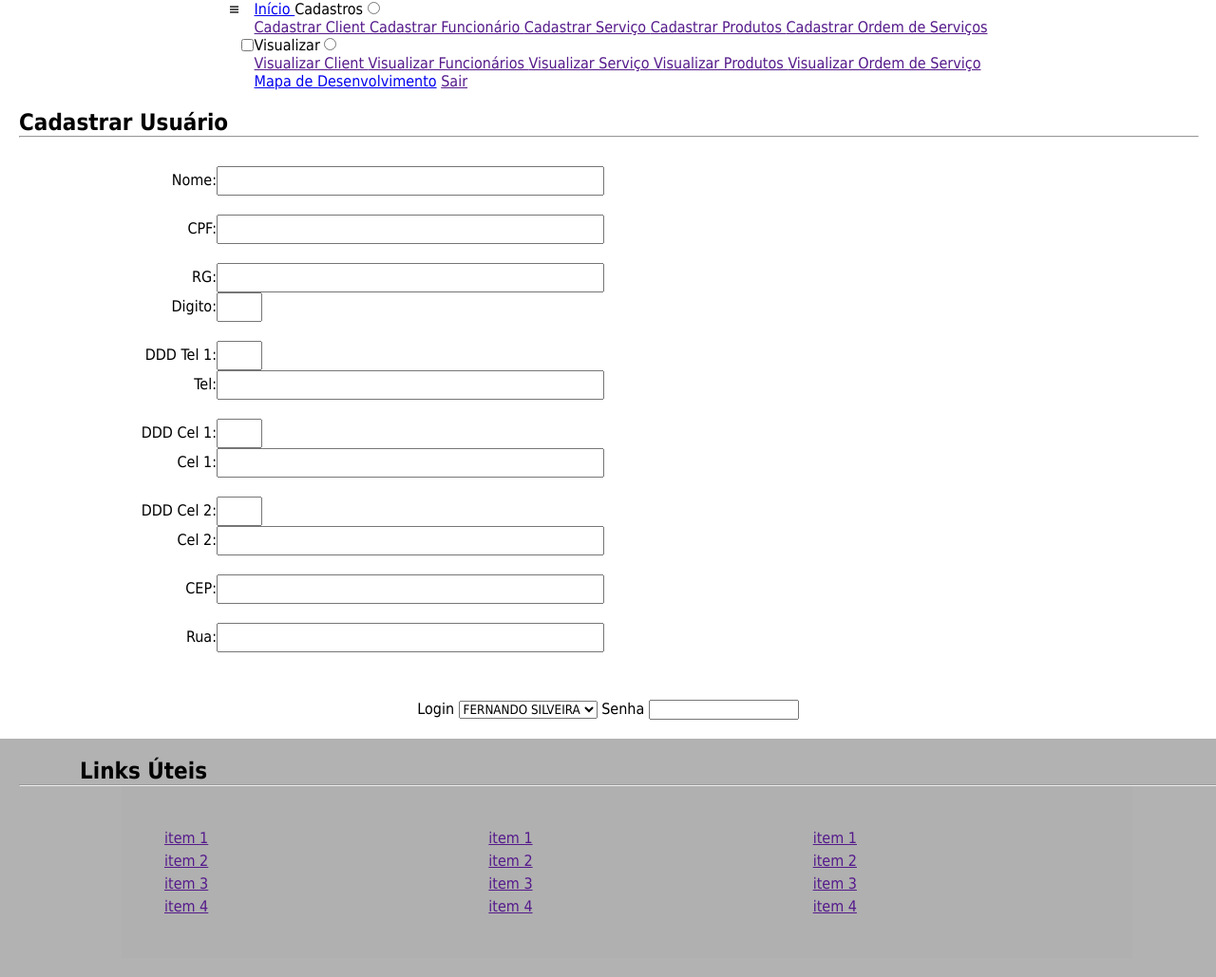
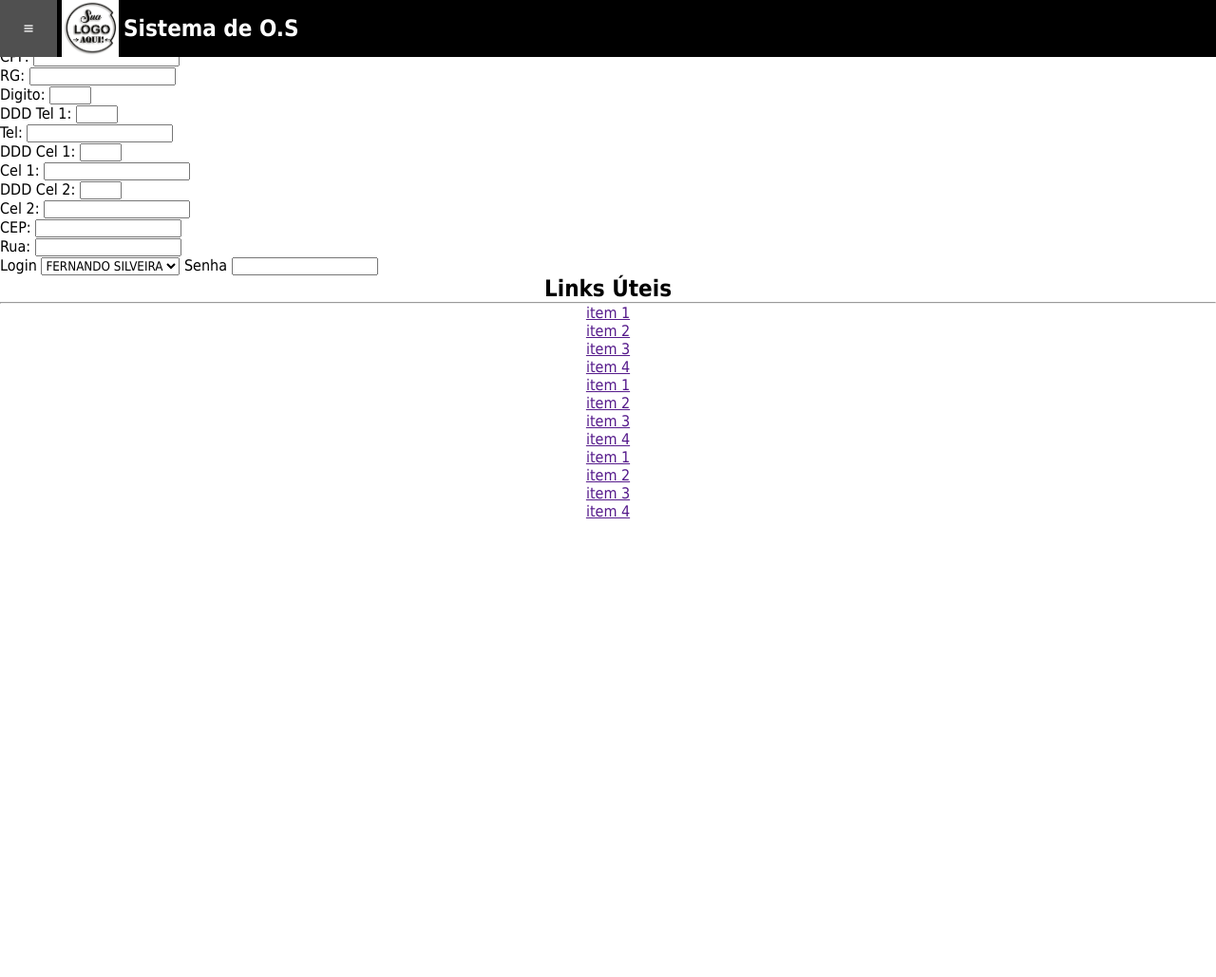
Before and after one commit to fernandosilveiraprof/_Apps, a PHP site: page /CadastrarUsuario.php in a window 1280 px wide. Shown: the whole page at 95% size. After the commit the page ends 546 px from the top, so only its background shows below. Run offline with PHP 8.4, Linux system fonts and the light colour scheme.

Commit message:
novo patch

```diff
--- a/_front/CadastrarUsuario.php
+++ b/_front/CadastrarUsuario.php
@@ -1,7 +1,7 @@
 
 <?php require 'top.php'; ?>
 
-<article>
+<article id="cadastrouser">
 
 	<form action="">
 		<h1>
--- /dev/null
+++ b/_front/_css/menustyle.css
@@ -0,0 +1,169 @@
+* {
+	margin: 0;
+	padding: 0;
+	font-family: "tahoma";
+
+}
+nav {background-color: rgba(0,0,0,1);}
+nav a, nav label {
+	background-color: rgba(255,255,255,0.1);
+}
+
+.dMenu {
+	display: column;
+	position: absolute;
+
+	z-index: 12;
+	top: 60px;
+
+	left: -300px;
+
+	width:270px;
+	height: 80vh;
+
+	max-width: 270px;
+	min-height: 40px;
+	max-height: 1000px;
+	line-height: 40px;
+	background:rgba(50,50,50,1);
+	transition: .2s all;
+
+	text-align:left;
+
+	padding: 0px 0px;
+
+}
+
+nav {
+	display: flex;
+	flex-direction: space-between;
+	position: fixed;
+	z-index: 10;
+	width: 100%;
+	height: 60px;
+	line-height: 60px;
+
+	color: rgba(255,255,255,1);
+
+}
+#lbequiv {
+
+	width: 60px;
+	line-height: 60px;
+	height: 60px;
+	text-align: center;
+	cursor: pointer;
+
+}
+
+#bt-equiv:checked ~ #lbequiv,
+nav a:hover,
+input:checked ~ label,
+label:hover,
+.SInput-1:checked ~ div[id^=Sub-1],
+.SInput-2:checked ~ div[id^=Sub-2],
+#bt-equiv:checked ~ label,
+nav input[id^="bt-*"]:checked ~ label
+{
+	background-color: rgba(100,100,100,0.8);
+
+}
+#bt-equiv:checked ~ .dMenu {
+	left: 0px;
+
+}
+
+.dMenu label ,
+.dMenu a
+{
+	display: block;
+	width: 100%-30px;
+	cursor: pointer;
+	color: white;
+	text-decoration-line: none;
+	display: block;
+	padding:0px 15px;
+
+}
+
+
+div[id^=Sub-] {
+
+	display: flex;
+	flex-direction: column;
+	z-index: 0;
+	position: absolute;
+	width: 100%;
+	height: 0px;
+	line-height: 40px;
+	max-height: 0px;
+	min-height: 0px;
+	left: 0px;
+	overflow:auto;
+	transition: .2s all;
+	background-color: rgba(255,255,255,.3);
+}
+.SInput-1:checked ~ div[id^=Sub-1],
+.SInput-2:checked ~ div[id^=Sub-2]{
+
+	position: relative;
+	z-index: 10;
+	width: 100%;
+
+	min-height: 30px;
+	height: auto;
+	max-height:1000px;
+
+	left: 0px;
+	background-color: rgba(0,0,0,1);
+
+}
+
+nav input {
+	display: none;
+}
+
+
+nav figure {
+
+	margin-right:0px;
+
+}
+nav figure img{
+	margin-left: 5px;
+	width: 60px;
+	height: 60px;
+	line-height: 60px;
+
+
+}
+
+nav h2 {
+	margin-left: 5px;
+}
+
+@media only screen and (min-width: 300px) and (max-width: 320px) {
+	.dMenu {
+		max-width: 200px;
+		width: 220px;
+		left: -100%;
+	}
+}
+@media only screen and (min-width: 300px) and (max-width: 320px) {
+	.dMenu {
+		max-width: 100%;
+		width: 100%;
+		left: -100%;
+	}
+}
+/*
+165,05
+846000000014 650502962022 105101870001 002244403016
+
+192,70
+846300000011 927002962029 106101870009 002262831783
+
+
+Protocolo
+187213549034324
+*/
--- /dev/null
+++ b/_front/_css/style.css
@@ -0,0 +1,170 @@
+* {
+	margin: 0;
+	padding: 0;
+	font-family: "tahoma";
+
+}
+nav {background-color: rgba(0,0,0,1);}
+nav a, nav label {
+	background-color: rgba(255,255,255,0.1);
+}
+
+.dMenu {
+	display: column;
+	position: absolute;
+
+	z-index: 12;
+	top: 60px;
+
+	left: -300px;
+
+
+
+
+	max-width: 350px;
+	min-height: 40px;
+	max-height: 600px;
+	line-height: 40px;
+	background:rgba(50,50,50,1);
+	transition: .2s all;
+
+	text-align:left;
+
+	padding: 0px 0px;
+
+	overflow: auto;
+}
+
+nav {
+	display: flex;
+	flex-direction: space-between;
+	position: fixed;
+	z-index: 10;
+	width: 100%;
+	height: 60px;
+	line-height: 60px;
+
+	color: rgba(255,255,255,1);
+
+}
+#lbequiv {
+
+	width: 60px;
+	line-height: 60px;
+	height: 60px;
+	text-align: center;
+	cursor: pointer;
+
+}
+
+#bt-equiv:checked ~ #lbequiv,
+nav a:hover,
+input:checked ~ label,
+label:hover,
+.SInput-1:checked ~ div[id^=Sub-1],
+.SInput-2:checked ~ div[id^=Sub-2],
+#bt-equiv:checked ~ label,
+nav input[id^="bt-*"]:checked ~ label
+{
+	background-color: rgba(100,100,100,0.8);
+
+}
+#bt-equiv:checked ~ .dMenu {
+	left: 0px;
+
+}
+
+.dMenu label ,
+.dMenu a
+{
+	display: block;
+	width: 100%-30px;
+	cursor: pointer;
+	color: white;
+	text-decoration-line: none;
+	display: block;
+	padding:0px 15px;
+
+}
+
+
+div[id^=Sub-] {
+
+	display: flex;
+	flex-direction: column;
+	z-index: 0;
+	position: absolute;
+	width: 100%;
+	height: 0px;
+	line-height: 40px;
+	max-height: 0px;
+	min-height: 0px;
+	left: 0px;
+	overflow:auto;
+	transition: .2s all;
+	background-color: rgba(255,255,255,.3);
+}
+.SInput-1:checked ~ div[id^=Sub-1],
+.SInput-2:checked ~ div[id^=Sub-2]{
+
+	position: relative;
+	z-index: 10;
+	width: 100%;
+
+	min-height: 30px;
+	height: auto;
+	max-height:1000px;
+
+	left: 0px;
+	background-color: rgba(0,0,0,1);
+
+}
+
+nav input {
+	display: none;
+}
+
+
+nav figure {
+
+	margin-right:0px;
+
+}
+nav figure img{
+	margin-left: 5px;
+	width: 60px;
+	height: 60px;
+	line-height: 60px;
+
+
+}
+
+nav h2 {
+	margin-left: 5px;
+}
+
+@media only screen and (min-width: 300px) and (max-width: 320px) {
+	.dMenu {
+		max-width: 200px;
+		width: 220px;
+		left: -100%;
+	}
+}
+@media only screen and (min-width: 300px) and (max-width: 320px) {
+	.dMenu {
+		max-width: 100%;
+		width: 100%;
+		left: -100%;
+	}
+}
+/*
+165,05
+846000000014 650502962022 105101870001 002244403016
+
+192,70
+846300000011 927002962029 106101870009 002262831783
+
+
+Protocolo
+187213549034324
+*/
--- a/_front/menu.php
+++ b/_front/menu.php
@@ -1,40 +1,56 @@
 <nav>
-	<label for="equiv"> &equiv; </label>
-	<input type="checkbox" id="equiv">
 
-	<div class="displayMenu">
+	<input type="checkbox" id="bt-equiv" >
+	<label for="bt-equiv" id="lbequiv"> &equiv; </label>
+
+
+	<div class="dMenu">
+
 
 		<a href="painel.php"> Início </a>
 
-		<label for="cadastros"> Cadastros </label>
-		<input type="radio" name="subs" id="cadastros">
-		<div class="sub-2" id="sub-2" >
-			<a href=""> Cadastrar Client </a>
-			<a href=""> Cadastrar Funcionário </a>
-			<a href=""> Cadastrar Serviço </a>
-			<a href=""> Cadastrar Produtos </a>
-			<a href=""> Cadastrar Ordem de Serviços </a>
+
+		<input id="bt-cadastro" type="checkbox" name="subs" class="SInput-1" >
+		<label for="bt-cadastro" class="LbSubMenu-1">Cadastros</label>
+
+
+		<div id="Sub-1 " >
+
+			<a href="#"> Cadastrar Funcionário </a>
+			<a href="#"> Cadastrar Salas </a>
+			<a href="#"> Cadastrar Equipamentos </a>
+
+			<a href="CadastrarUsuario.php"> Cadastrar Cliente </a>
+
+			<a href="#"> Cadastrar Serviços </a>
+			<a href="#"> Cadastrar Produtos </a>
+			<a href="#"> Cadastrar Ordem de Serviços </a>
+
 		</div>
 
-		<label for="visualizar">
-			Visualizar
-		</label>
-		<input type="radio" name="subs" id="visualizar">
-		<div class="sub" id="sub-2">
-			<a href=""> Visualizar Client </a>
-			<a href=""> Visualizar Funcionários </a>
-			<a href=""> Visualizar Serviço </a>
-			<a href=""> Visualizar Produtos </a>
-			<a href=""> Visualizar Ordem de Serviço </a>
+
+		<input id="visualizar" type="checkbox" name="subs" class="SInput-2" >
+		<label for="visualizar" class="LbSubMenu-2"> Visualizar </label>
+
+
+		<div id="Sub-2"  >
+			<a href="#"> Visualizar Client </a>
+			<a href="#"> Visualizar Funcionários </a>
+			<a href="#"> Visualizar Serviço </a>
+			<a href="#"> Visualizar Produtos </a>
+			<a href="#"> Visualizar Ordem de Serviço </a>
 		</div>
 
-		<label for="">
-			<a href="mapdev.php"> Mapa de Desenvolvimento</a>
-		</label>
+		<a href="#"> Mapa de Desenvolvimento</a>
 
-		<label for="">
-			<a href=""> Sair </a>
-		</label>
+		<a href="#"> Sair </a>
+
 	</div>
 
+	<figure>
+		<img src="_imgs/logo.jpg" alt="logo" />
+	</figure>
+	<h2> Sistema de O.S </h2>
+
+
 </nav>
--- a/_front/style.css
+++ /dev/null
@@ -1,121 +0,0 @@
-* {
-
-	margin: 0 auto;
-	padding: 0 auto;
-	font-family: "tahoma";
-	/*border: 1px solid red;*/
-
-}
-
-
-nav, nav ul{
-
-	display: flex;
-	list-style-type: none;
-
-}
-nav ul li {
-
-	width: 120px;
-
-}
-
-nav {
-
-	width: 800px;
-
-}
-
-footer{
-
-	bottom: 0px;
-	background-color: rgba(0,0,0,.3);
-	width: 100vw;
-}
-
-h2{
-
-	width: 90%;
-	text-align: left;
-
-}
-
-hr{
-	width: 100%
-
-}
-
-.grid {
-
-	width: 80%;
-	background: rgba(0,0,0,0.01);
-	display: flex;
-
-}
-
-footer ul {
-
-	width: 33.333vw;
-	list-style-type: none;
-
-}
-
-footer ul li{
-
-	margin:5px;
-	text-align: left;
-
-}
-
-footer ul li a{
-
-	display: block;
-
-}
-
-footer ul li a:hover {
-
-	background: rgba(0,0,0,.02);
-
-}
-
-/* ajustar padding*/
-
-
-footer,
-.grid,
-ul,
-h1
-{
-	padding: 20px ;
-}
-
-.grpInputs{
-
-	width: 80%;
-	margin: 0 auto;
-	/*background-color: rgba(0,0,0,.4);*/
-	padding: 10px 20px;
-	text-align: left;
-
-}
-.grpInputs label {
-	position: absolute;
-	width: 100px;
-	text-align: right;
-	line-height: 30px;
-
-}
-.grpInputs input {
-	width: 400px;
-	height: 25px;
-	line-height: 25px;
-	margin-left:  100px;
-
-}
-#checkacces{
-	padding: 20px;
-	margin: 0 auto;
-	text-align: center;
-
-}
--- a/_front/top.php
+++ b/_front/top.php
@@ -3,8 +3,10 @@
 <head>
 	<meta charset="utf-8">
 	<meta http-equiv="X-UA-Compatible" content="IE=edge">
+	<meta name="viewport" content="width=device-width, initial-scale=1">
 	<title> Cadastrar Usuário</title>
-	<link rel="stylesheet" href="style.css">
+	<link rel="stylesheet" href="_css/style.css">
+	<link rel="stylesheet" href="_css/menustyle.css">
 </head>
 <body>
 	<style type="text/css" media="screen">
```
Also changed, not shown: 5 other files.
